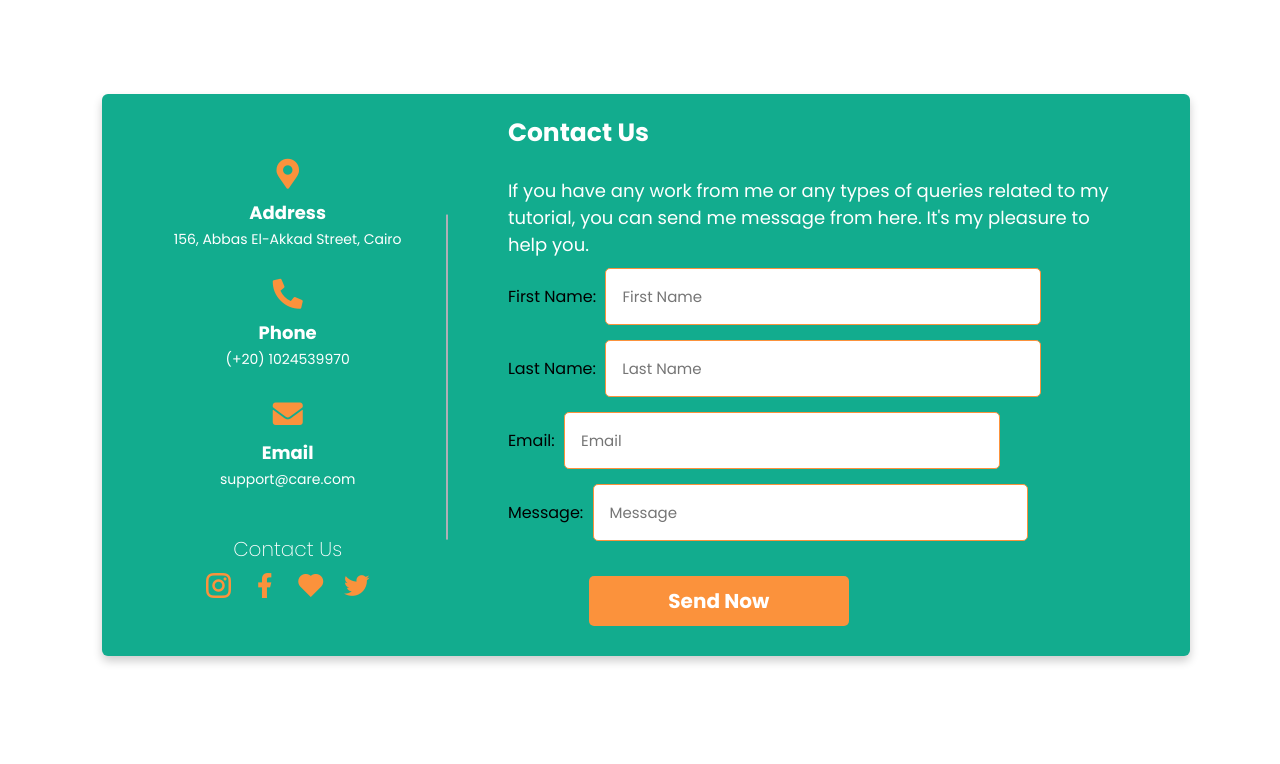
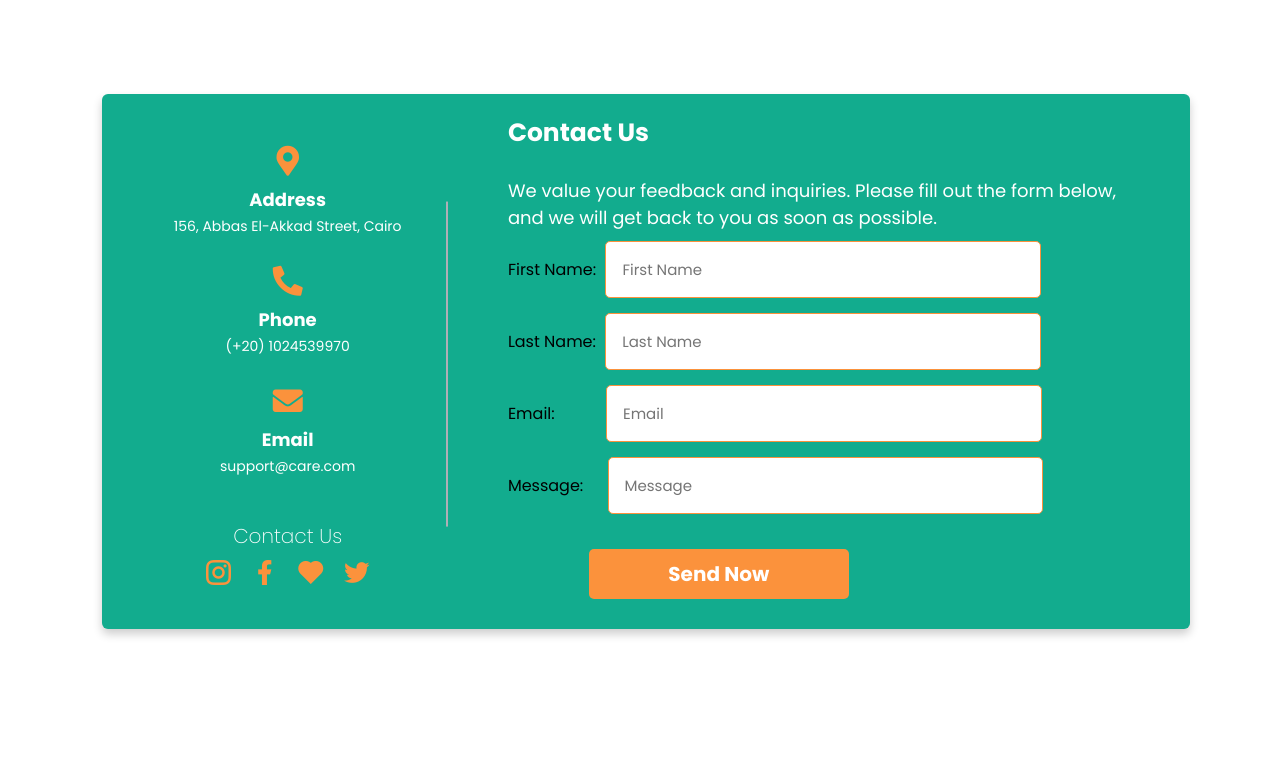
Before and after one commit to Kirellos-Safwat/SunRay-Radiology-Center, a Flask app: page /contactUs in a window 1280 px wide. Shown: the part 115-879 px from the top of the page. Run offline with Flask 3, Linux system fonts and the light colour scheme; parts of the project's set-up code (start-up, migrations or seed data) failed here and were passed over; some libraries are stand-ins or nearby versions.

Commit message:
contactus styling

```diff
--- a/project/FlaskProfilePage/ProfilePage/static/css/contact.css
+++ b/project/FlaskProfilePage/ProfilePage/static/css/contact.css
@@ -193,3 +193,13 @@
    margin-left: 0;
  }
 }
+
+.contactlabel
+{
+    margin-right: 42px;
+
+}
+.contactlabel2{
+
+margin-right: 15px;
+}
--- a/project/FlaskProfilePage/ProfilePage/templates/contact.html
+++ b/project/FlaskProfilePage/ProfilePage/templates/contact.html
@@ -38,7 +38,7 @@
           </div>
           <div class="right-side">
             <div class="topic-text">Contact Us</div>
-            <p class="Problem">If you have any work from me or any types of queries related to my tutorial, you can send me message from here. It's my pleasure to help you.</p>
+            <p class="Problem">We value your feedback and inquiries. Please fill out the form below, and we will get back to you as soon as possible.</p>
               <form class="form" method="POST" enctype="multipart/form-data" >
                   {{ form.hidden_tag() }}
                   <div class="mb-3">
@@ -46,15 +46,15 @@
                     {{ form.First_Name(class="form", placeholder="First Name") }}
                   </div>
                   <div class="mb-3">
-                    <label for="Last_Name" class="form-label">Last Name:</label>
+                    <label for="Last_Name" class="form-label con">Last Name:</label>
                     {{ form.Last_Name(class="form", placeholder="Last Name") }}
                   </div>
                   <div class="mb-3">
-                    <label for="Email" class="form-label">Email:</label>
+                    <label for="Email" class="form-label contactlabel">Email:</label>
                     {{ form.Email(class="form", placeholder="Email") }}
                   </div>
                   <div class="mb-3">
-                    <label for="Message" class="form-label">Message:</label>
+                    <label for="Message" class="form-label contactlabel2 ">Message:</label>
                     {{ form.Message(class="form", placeholder="Message") }}
                   </div>
                   <button type="submit">Send Now</button>
```
